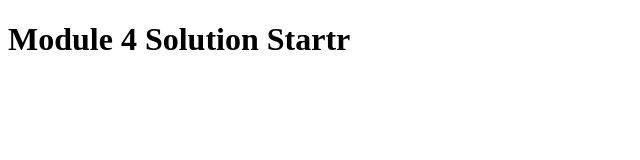
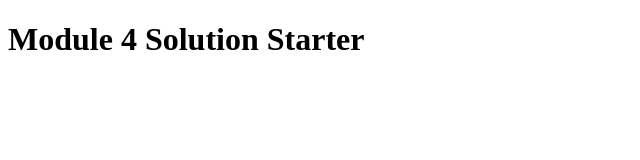
Before and after one commit to tarunpal034/Assignment-module-4, a plain HTML site: page index.html in a window 1280 px wide. Shown: the full height of the page, 0-640 px from the left. Drawn offline with Linux system fonts and the light colour scheme.

Commit message:
Update index.html

```diff
--- a/index.html
+++ b/index.html
@@ -11,6 +11,6 @@
   <script src="https://tarunpal034.github.io/Assignment-module-4/js/script.js"></script>
 </head>
 <body>
-  <h1>Module 4 Solution Startr</h1>
+  <h1>Module 4 Solution Starter</h1>
 </body>
 </html>
```
